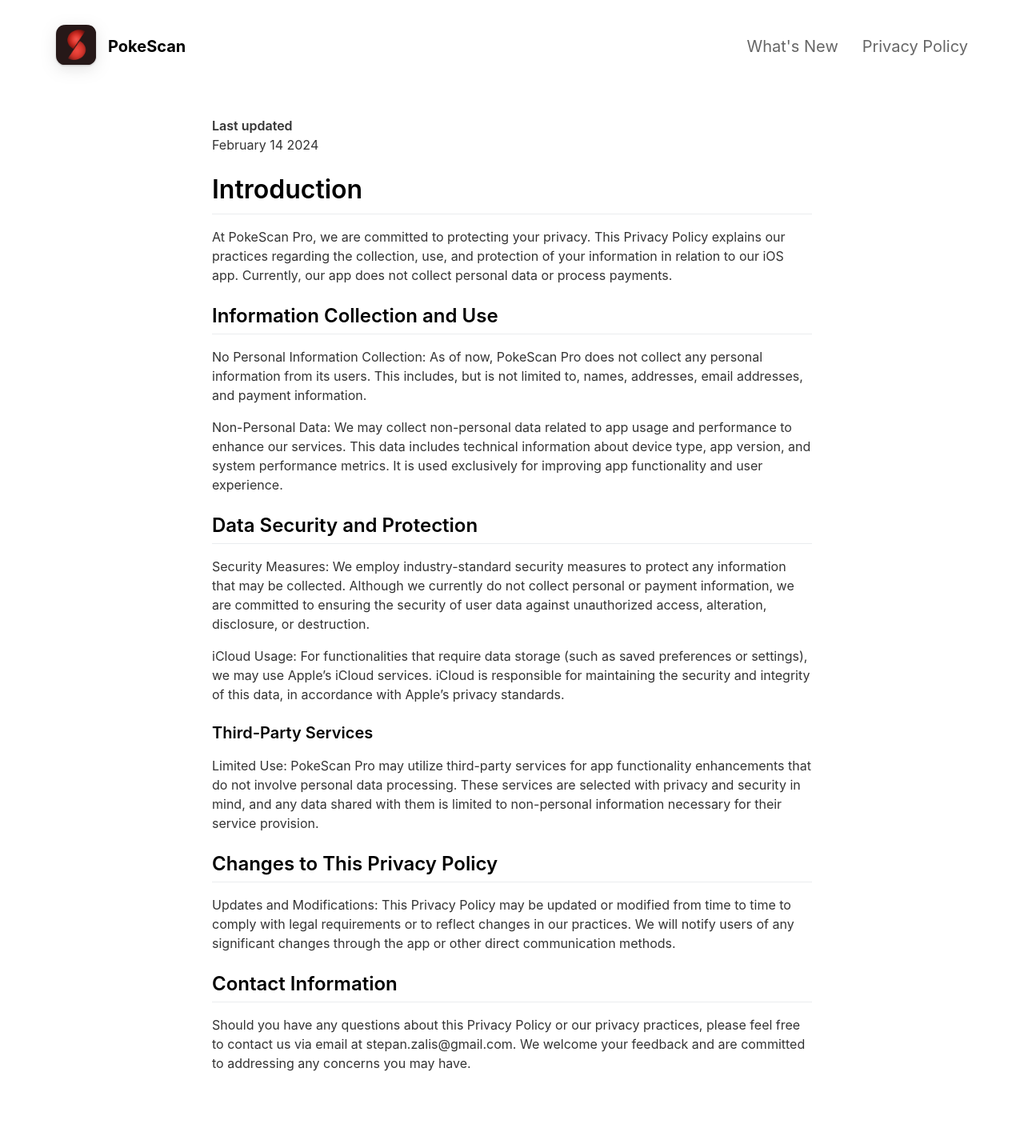
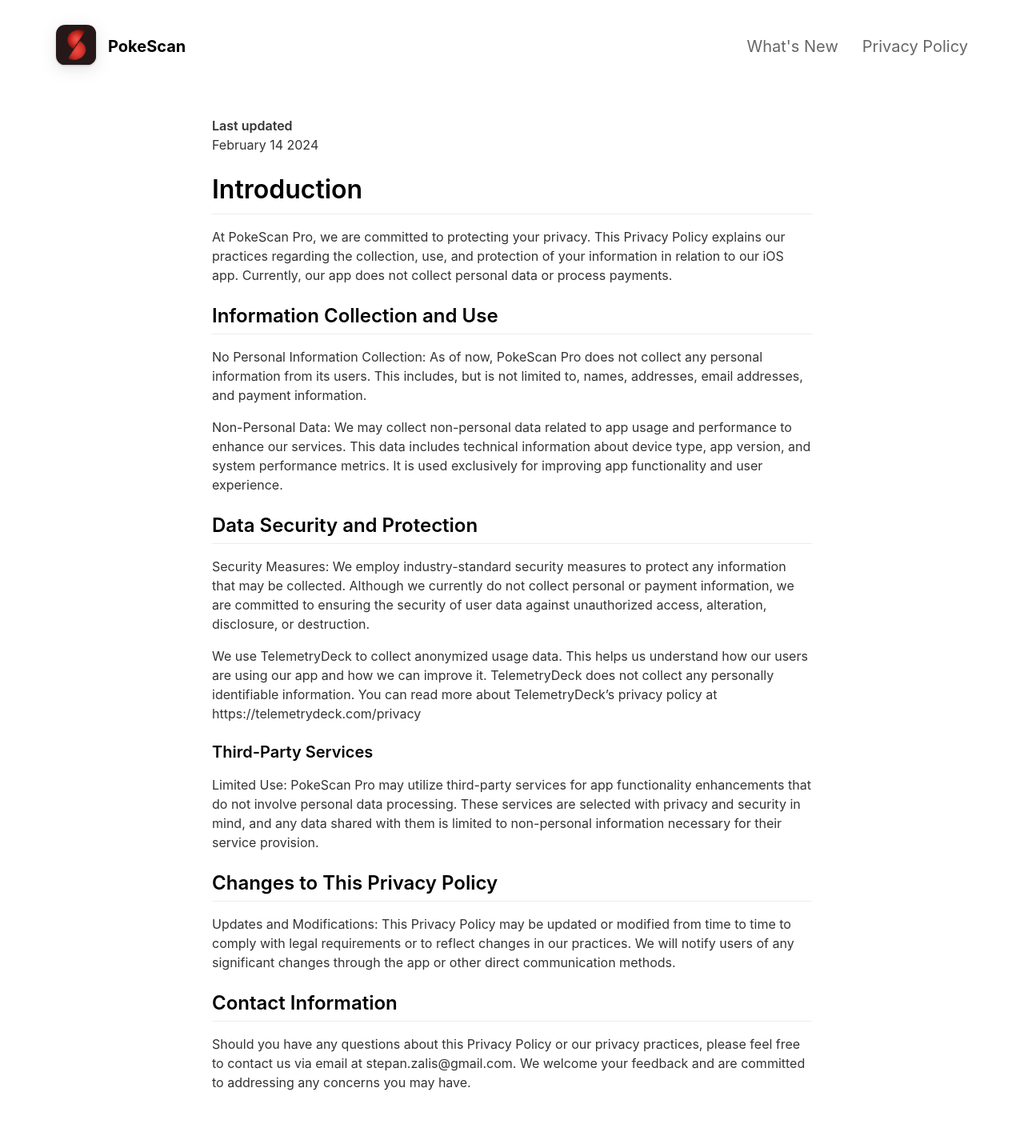
Before and after one commit to emilbaehr/automatic-app-landing-page, a Jekyll site: the page built from _pages/privacypolicy.md, in a window 1280 px wide. Shown: the whole page at 80% size. Built offline with Jekyll 4.4.1, drawn with Linux system fonts in a browser that asks for light colours; nearby versions of some CDN libraries; before the commit the page ends 1411 px from its top, so only the background shows below that.

Commit message:
Update privacypolicy.md

```diff
--- a/_pages/privacypolicy.md
+++ b/_pages/privacypolicy.md
@@ -19,7 +19,7 @@
 ## Data Security and Protection
 Security Measures: We employ industry-standard security measures to protect any information that may be collected. Although we currently do not collect personal or payment information, we are committed to ensuring the security of user data against unauthorized access, alteration, disclosure, or destruction.
 
-iCloud Usage: For functionalities that require data storage (such as saved preferences or settings), we may use Apple's iCloud services. iCloud is responsible for maintaining the security and integrity of this data, in accordance with Apple's privacy standards.
+We use TelemetryDeck to collect anonymized usage data. This helps us understand how our users are using our app and how we can improve it. TelemetryDeck does not collect any personally identifiable information. You can read more about TelemetryDeck’s privacy policy at https://telemetrydeck.com/privacy
 
 ### Third-Party Services
 Limited Use: PokeScan Pro may utilize third-party services for app functionality enhancements that do not involve personal data processing. These services are selected with privacy and security in mind, and any data shared with them is limited to non-personal information necessary for their service provision.
```
